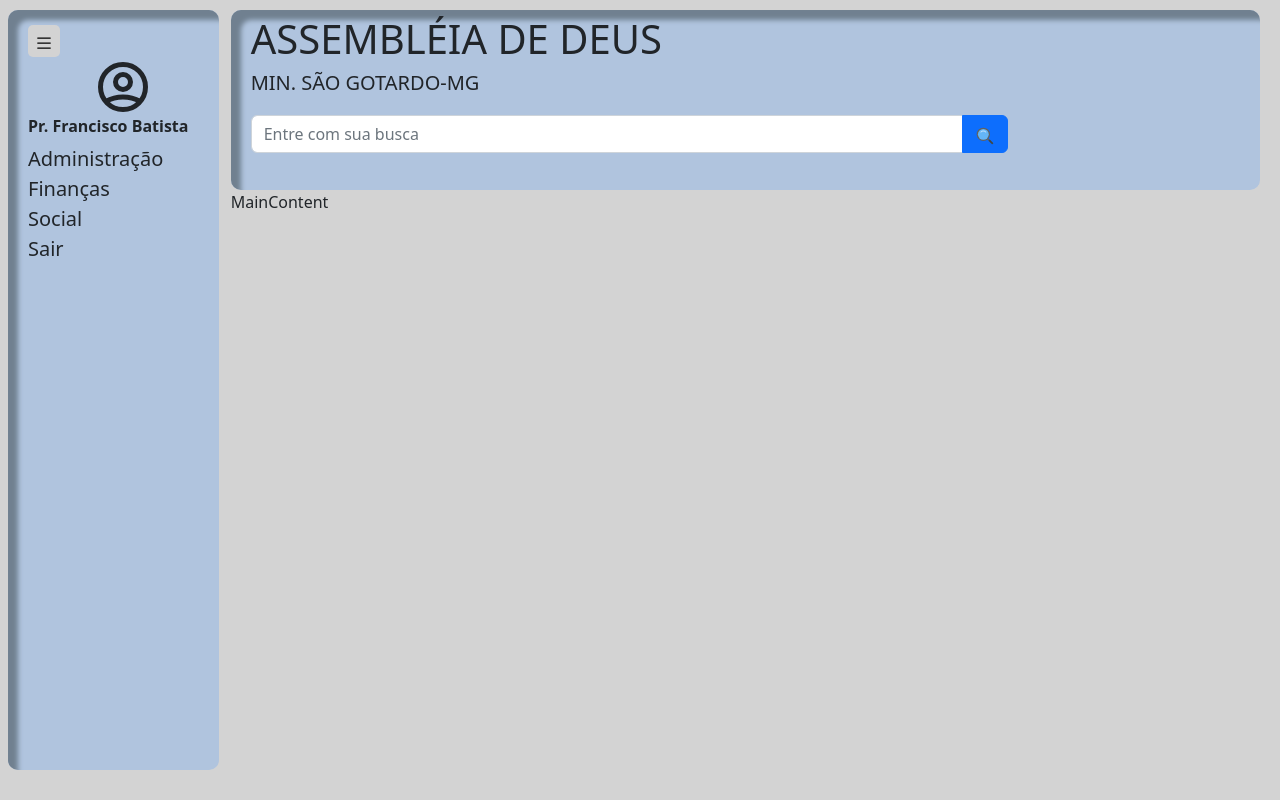
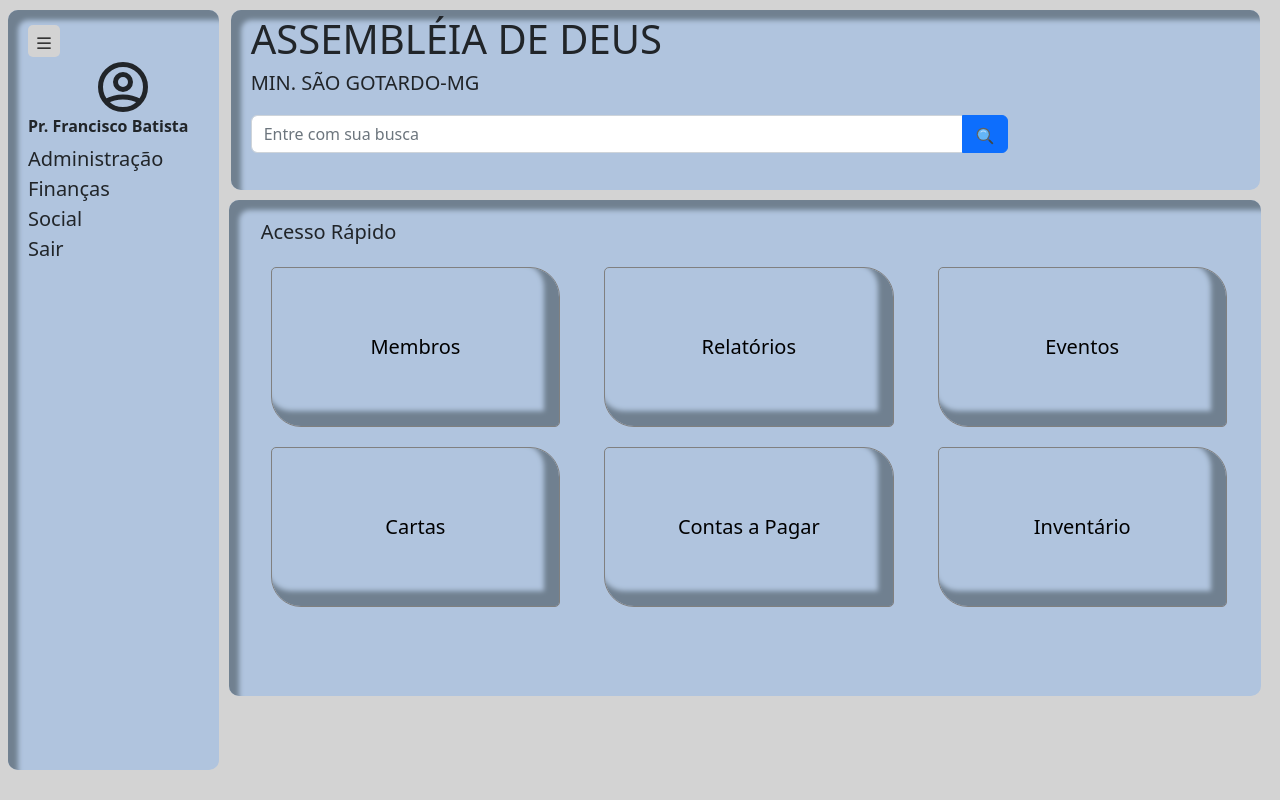
Before and after one commit to BraullioSoares/SysChurch, a React (Create React App) app in the folder frontend/syschurch-app/: page / in a window 1280 px wide. Built offline with nearby package versions, Linux system fonts and the light colour scheme.

Commit message:
created content MainContent.js
created content MainContent.js

```diff
--- a/frontend/syschurch-app/public/index.html
+++ b/frontend/syschurch-app/public/index.html
@@ -1,5 +1,5 @@
 <!DOCTYPE html>
-<html lang="en">
+<html lang="pt-br">
   <head>
     <meta charset="utf-8" />
     <link rel="icon" href="%PUBLIC_URL%/favicon.ico" />
--- a/frontend/syschurch-app/src/components/content/Header/Header.css
+++ b/frontend/syschurch-app/src/components/content/Header/Header.css
@@ -1,5 +1,3 @@
-
-
 .container-header {
     height: 180px;
     padding-top: 5px;
--- a/frontend/syschurch-app/src/components/content/Header/Search.js
+++ b/frontend/syschurch-app/src/components/content/Header/Search.js
@@ -1,5 +1,5 @@
 import { Button, Form, InputGroup } from 'react-bootstrap';
-import { FcSearch, IconName } from "react-icons/fc";
+import { FcSearch} from "react-icons/fc";
 
 //Component de Busca com Icon de search
 
--- /dev/null
+++ b/frontend/syschurch-app/src/components/content/MainContent/MainContent.css
@@ -0,0 +1,32 @@
+.container-mainContent {
+    height: 62vh;
+    width: 98%;
+    padding-top: 5px;
+    padding-left: 20px;
+    background-color: #B0C4DE;
+    border-radius: 10px;
+    box-shadow: inset 10px 10px 5px 0px #708090 ;
+    font-size: 20px;
+    margin: 10px;
+}
+
+.col-MainContent{
+    width: 15%;
+    height: 20vh;
+    margin: 10px;
+    font-size: 20px;
+    padding-top: 5px;
+}
+
+.bottom-MainContent{
+    background-color: #B0C4DE;
+    border: 1px solid gray;
+    width: 100%;
+    height: 20vh;
+    border-radius: 5px 30px;
+    box-shadow: inset -10px -10px 5px 5px #708090;
+}
+
+.h6-MainContent{
+    margin-top: 15px;
+}
--- a/frontend/syschurch-app/src/components/content/MainContent/MainContent.js
+++ b/frontend/syschurch-app/src/components/content/MainContent/MainContent.js
@@ -1,7 +1,36 @@
+import Container from 'react-bootstrap/Container';
+import Row from 'react-bootstrap/Row';
+import Col from 'react-bootstrap/Col';
+import "./MainContent.css"
+
 function MainContent() {
     return(
-        <div>
-            MainContent
+        <div className="container-mainContent">
+           <Container>
+                <h5 className='h6-MainContent'>Acesso Rápido</h5>
+                <Row>
+                    <Col className="col-MainContent" sm>
+                        <button className='bottom-MainContent'>Membros</button>
+                    </Col>
+                    <Col className="col-MainContent" sm>
+                        <button className='bottom-MainContent'>Relatórios</button>
+                    </Col>
+                    <Col className="col-MainContent" sm>
+                        <button className='bottom-MainContent'>Eventos</button>
+                    </Col>
+                </Row>
+                <Row>
+                    <Col className="col-MainContent" sm>
+                        <button className='bottom-MainContent'>Cartas</button>
+                    </Col>
+                    <Col className="col-MainContent" sm>
+                        <button className='bottom-MainContent'>Contas a Pagar</button>
+                    </Col>
+                    <Col className="col-MainContent" sm>
+                        <button className='bottom-MainContent'>Inventário</button>
+                    </Col>
+                </Row>
+            </Container>
         </div>
     )
 }
```
